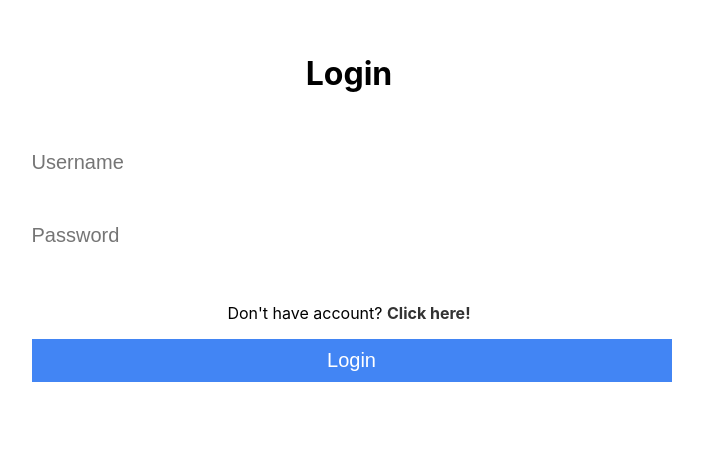
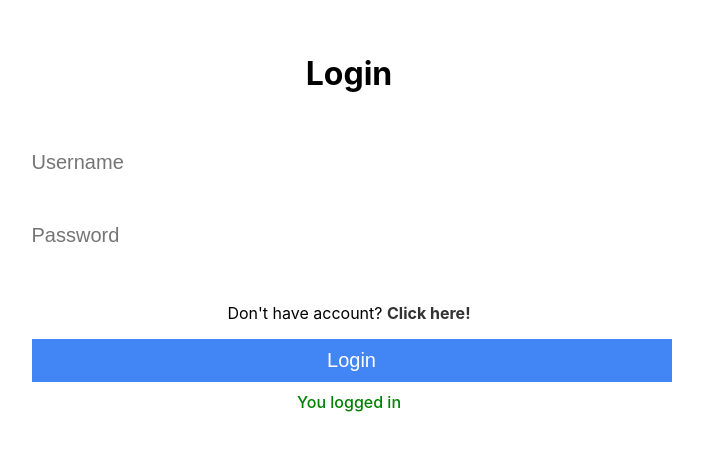
Before and after one commit to sarazm2000/front-test, a React (Create React App) app: page / in a window 1280 px wide. Shown: the part 106-556 px from the top of the page, without its empty margins (291-994 px from the left). Built offline with nearby package versions, Linux system fonts and the light colour scheme.

Commit message:
error handling

```diff
--- a/src/Login.js
+++ b/src/Login.js
@@ -12,10 +12,6 @@ const Login = () => {
   const navigate = useNavigate();
 
   const gotoSignUpPage = () => navigate("/register");
-
-  const getToken = () => {
-    return window.localStorage.getItem('token');
-  };
 
   const baseURL = 'http://127.0.0.1:8000/api/accounts/login/';
   const handleSubmit = (e) => {
@@ -81,9 +77,8 @@ const Login = () => {
         </form>
 
         {
-        status === 0 ? (<></>) : (status === 201 ? (<div className='success'>You logged in</div>)
-        :  (<div className='err'>{err}</div>)
-        )
+        status === 401 ? (<div className='err'>{err}</div>):
+        (<div className='success'>You logged in</div>)
       }
 
       </div>))
```
